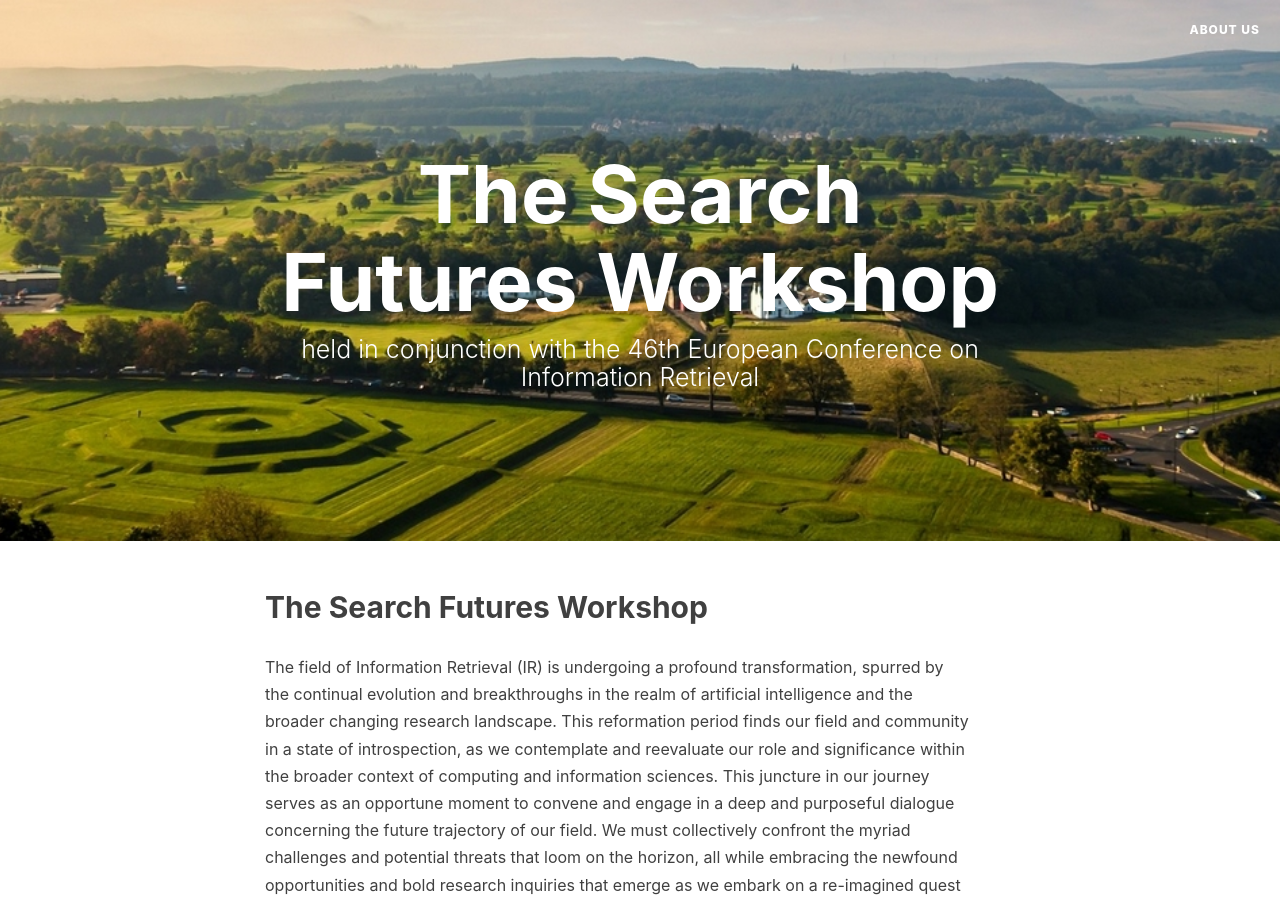
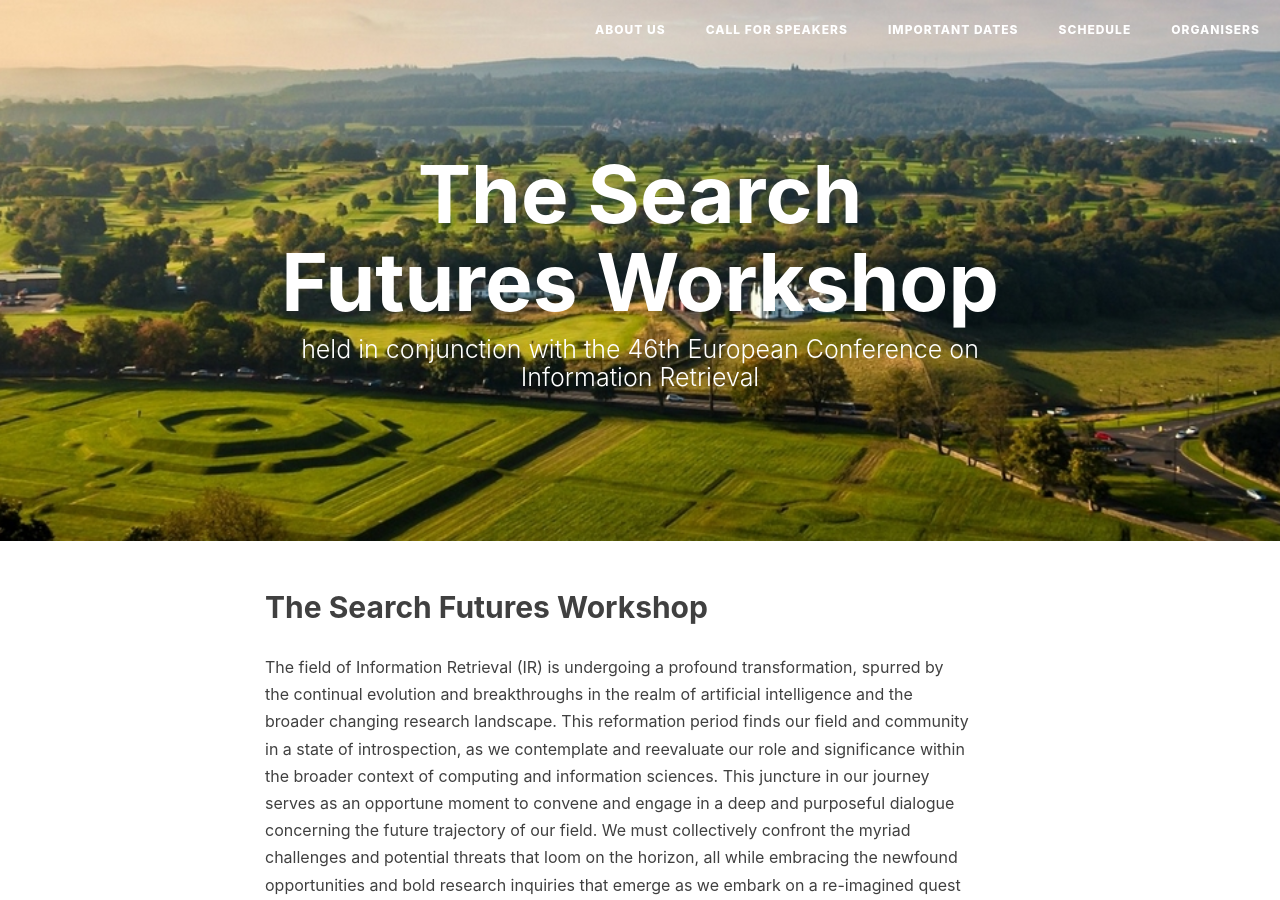
Before and after one commit to SearchFutures/SearchFutures.github.io, a Jekyll site: the page built from index.md, in a window 1280 px wide and 900 px high. Built offline with Jekyll 4.4.1, drawn with Linux system fonts in a browser that asks for light colours; nearby versions of some CDN libraries; our own code applies the rules of GitHub Pages for plain Markdown files.

Commit message:
Update nav.html

```diff
--- a/_includes/nav.html
+++ b/_includes/nav.html
@@ -24,7 +24,7 @@
                     <!-- <li>
                         <a href="{{ site.baseurl }}/">Home</a>
                     </li> -->
-                    {% assign anchor_names = 'About Us', 'Call for Speakers', 'Important Dates', 'Schedule', 'Organisers'%}
+                    {% assign anchor_names = 'About Us, Call for Speakers, Important Dates, Schedule, Organisers' | split:','%}
                     {% for name in anchor_names %}
                         <li>
                             <a href="{{ name | prepend:'#'}}">{{ name }}</a>
```
